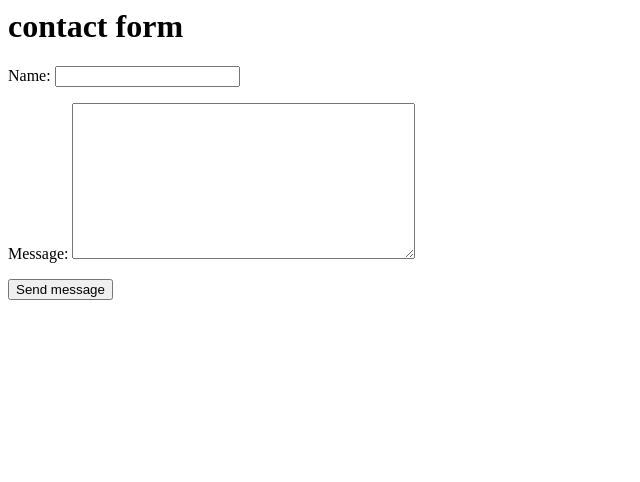
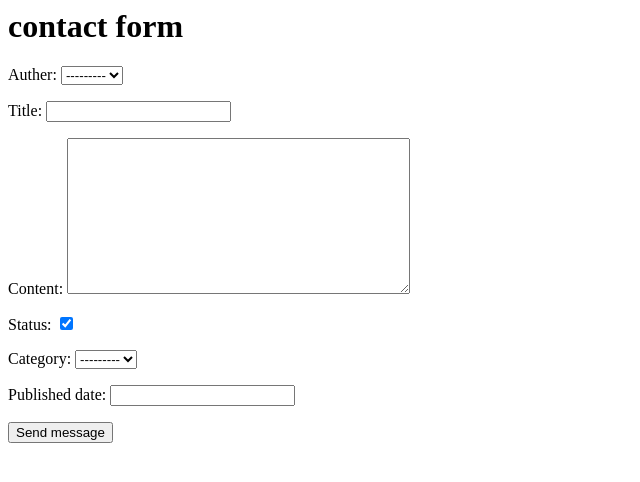
Before and after one commit to daryoushjamshidi8080/django-advanced-education, a Django app: page /blog/post/create/ in a window 1280 px wide. Shown: the top 482 px of the page, without its empty margins (0-640 px from the left). Run offline with Django 5.2, Linux system fonts and the light colour scheme; data that the repository does not hold is empty.

Commit message:
add form view

```diff
--- a/core/blog/forms.py
+++ b/core/blog/forms.py
@@ -1,10 +1,8 @@
 from django import forms
+from .models import Category, Post
 
 
-class ContactForm(forms.Form):
-    name = forms.CharField()
-    message = forms.CharField(widget=forms.Textarea)
-
-    def send_email(self):
-        # send email using the self.cleaned_data dictionary
-        pass
+class PostForm(forms.ModelForm):
+    class Meta:
+        model = Post
+        fields = ['auther', 'title', 'content', 'status', 'category', 'published_date']
--- a/core/blog/templates/blog/contact.html
+++ b/core/blog/templates/blog/contact.html
@@ -6,9 +6,11 @@
 </head>
 <body>
     <h1>contact form </h1>
-    <form method="post">{% csrf_token %}
+    <form method="post">
+        {% csrf_token %}
         {{ form.as_p }}
         <input type="submit" value="Send message">
+
     </form>
 
 </body>
--- a/core/blog/views.py
+++ b/core/blog/views.py
@@ -1,10 +1,11 @@
 from typing import Any
 
 from django.db.models.query import QuerySet
+from django.http import HttpResponse
 from django.shortcuts import render, get_object_or_404
 from django.views.generic import FormView, TemplateView, RedirectView, FormView, ListView
 from  .models import Post
-from .forms import ContactForm
+from .forms import PostForm
 from django.urls import reverse_lazy
 
 
@@ -75,5 +76,10 @@ class PostCreateView(FormView):
         a class
     """
     template_name = "blog/contact.html"
-    form_class = ContactForm
+    form_class = PostForm
     success_url = reverse_lazy("blog:post-list")
+
+    def form_valid(self, form: Any) -> HttpResponse:
+        print(form)
+        form.save()
+        return super().form_valid(form)
```
